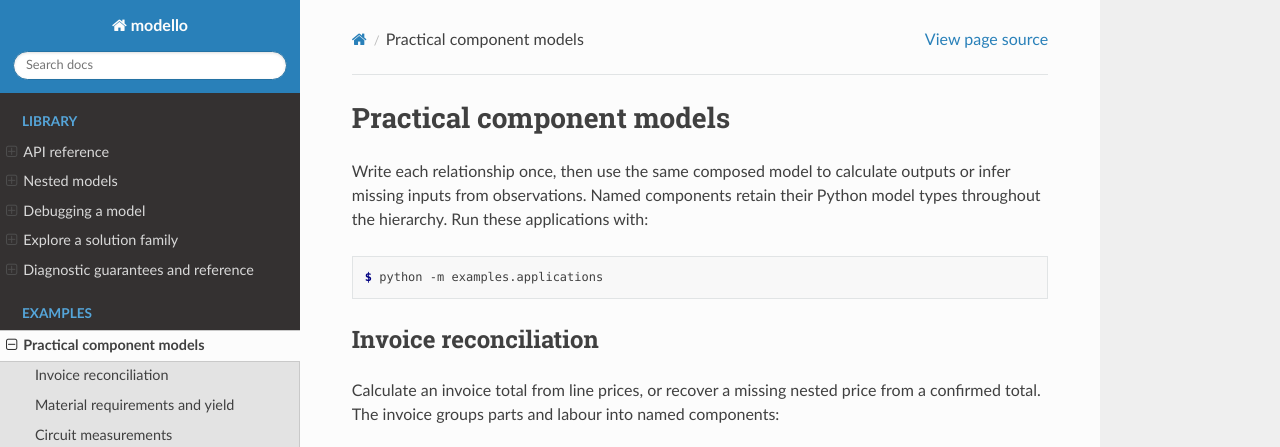
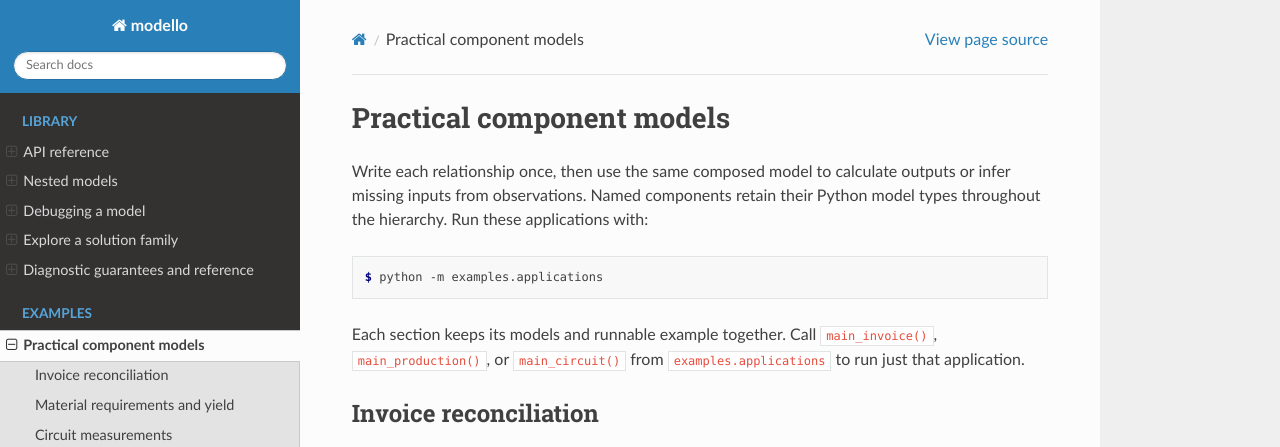
Before and after one commit to Code0x58/modello, a Sphinx documentation site: the page built from docs/examples/applications/index.rst, in a window 1280 px wide and 900 px high, cut to the strip 0-447 px from the top of the window. Built offline with Sphinx 7.4.7 and the Read the Docs theme 3.1.0, drawn with Linux system fonts in a browser that asks for light colours.

Commit message:
Group applications into independent example sections

```diff
--- a/docs/examples/applications/index.rst
+++ b/docs/examples/applications/index.rst
@@ -9,6 +9,10 @@
 
    $ python -m examples.applications
 
+Each section keeps its models and runnable example together. Call
+``main_invoice()``, ``main_production()``, or ``main_circuit()`` from
+``examples.applications`` to run just that application.
+
 Invoice reconciliation
 ----------------------
 
@@ -17,7 +21,7 @@
 
 .. literalinclude:: ../../../examples/applications.py
    :start-at: class InvoiceLine
-   :end-before: class Batch
+   :end-before: def main_invoice
    :language: python
 
 All amounts use one currency. The synthetic tax rate applies to items and
@@ -63,7 +67,7 @@
 
 .. literalinclude:: ../../../examples/applications.py
    :start-at: class Batch
-   :end-before: class Resistor
+   :end-before: def main_production
    :language: python
 
 The first ``packed_mass`` assignment aliases the packaging output; the second
@@ -94,7 +98,7 @@
 
 .. literalinclude:: ../../../examples/applications.py
    :start-at: class Resistor
-   :end-before: def main
+   :end-before: def main_circuit
    :language: python
 
 >>> from examples.applications import Resistor, SeriesCircuit
```
Also changed, not shown: docs/examples/reconciliation/index.rst (+4 -3 lines), 2 other files.
